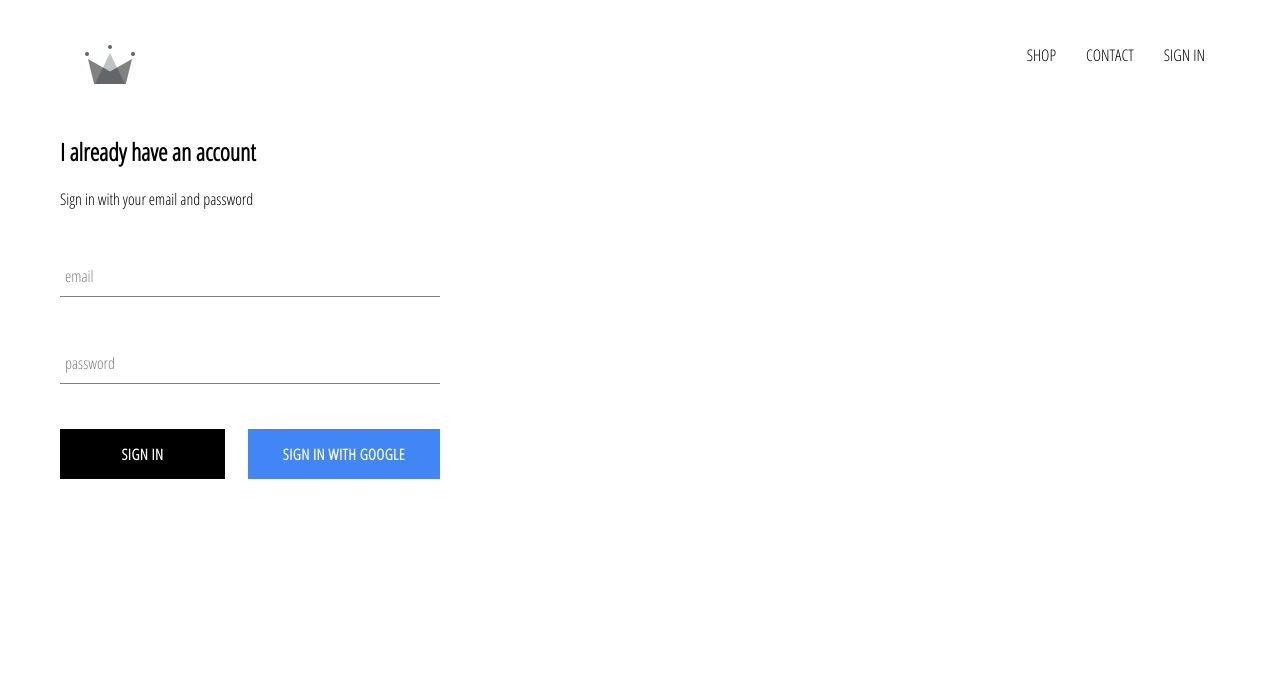
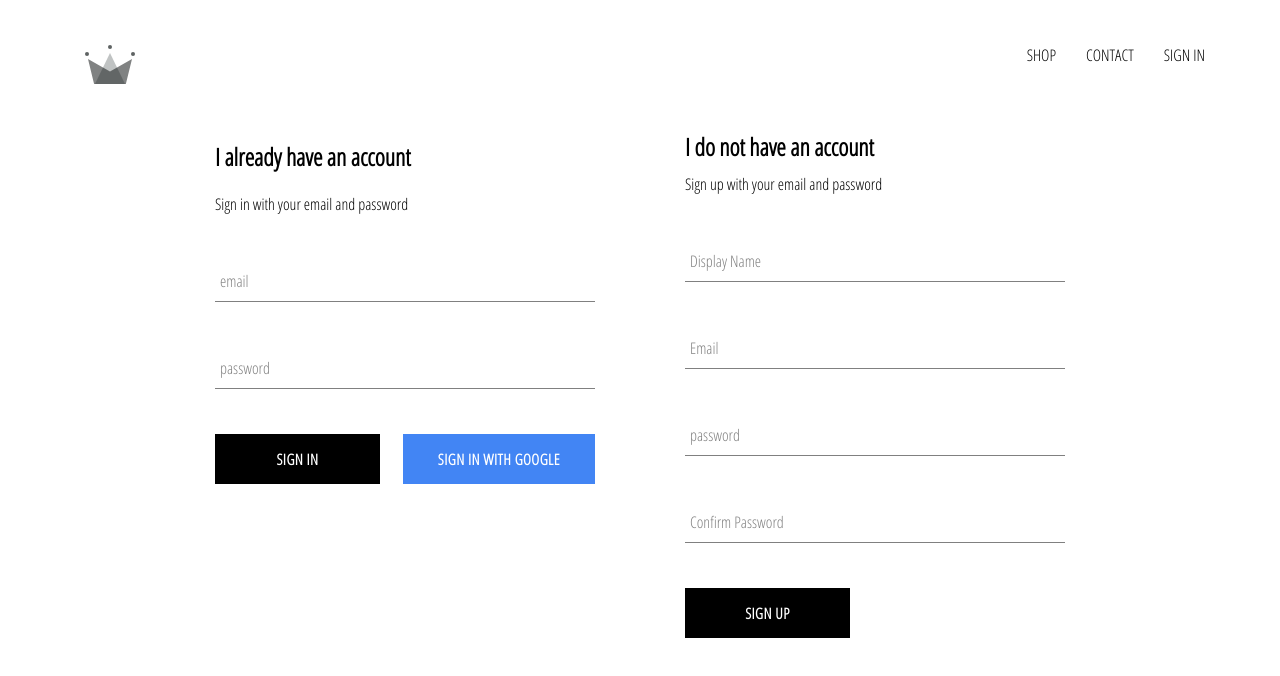
Before and after one commit to denisjovic/tricksy-clothing, a React (Create React App) app: page /signin in a window 1280 px wide. Shown: the top 676 px of the page. Built offline with nearby package versions, Linux system fonts and the light colour scheme; no server answers; a web font is replaced by a local one.

Commit message:
added sign up with email and password;

```diff
--- a/src/App.js
+++ b/src/App.js
@@ -5,7 +5,7 @@
 import Header from "./components/header/header.component"
 import SignInAndSignUpPage from './pages/sign-in-and-sign-up/sign-in-and-sign-up.component'
 import { Route, Switch} from "react-router-dom";
-import { auth } from '../src/firebase/firebase.utils';
+import { auth, createUserProfileDocument } from '../src/firebase/firebase.utils';
 
 class App extends React.Component{
     constructor() {
@@ -18,9 +18,20 @@
     unsubscribeFromAuth = null;
 
     componentDidMount() {
-        this.unsubscribeFromAuth = auth.onAuthStateChanged(user => {
-            this.setState({currentUser: user})
-            console.log(user)
+        this.unsubscribeFromAuth = auth.onAuthStateChanged(async userAuth => {
+            if(userAuth) {
+                const userRef = await createUserProfileDocument(userAuth)
+                userRef.onSnapshot(snapshot => {
+                    this.setState({
+                        currentUser: {
+                            id: snapshot.id,
+                            ...snapshot.data()
+                        }
+                    })
+                })
+            } else {
+                this.setState({currentUser: userAuth})
+            }
         })
     }
 
--- /dev/null
+++ b/src/components/sign-up/sign-up.component.jsx
@@ -0,0 +1,94 @@
+import React, {Fragment} from 'react'
+
+import './sign-up.styles.scss'
+
+import FormInput from '../form-input/form-input.component'
+import CustomButton from '../custom-button/custom-button.component'
+import {auth, createUserProfileDocument} from '../../firebase/firebase.utils'
+
+class SignUp extends React.Component {
+    constructor(props) {
+        super(props);
+        this.state = {
+            displayName: '',
+            email: '',
+            password: '',
+            confirmPassword: ''
+        }
+    }
+
+    handleSubmit = async (event) => {
+        event.preventDefault()
+        const { email, password, confirmPassword, displayName } = this.state
+        if (password !== confirmPassword) {
+            alert('passwords do not match!')
+            return;
+        }
+
+        try {
+            // calls firebase method for creating new user, returns user auth object, same as with google signin
+            const { user } = await auth.createUserWithEmailAndPassword(email, password)
+            // call custom function for saving user in db
+            await createUserProfileDocument(user, {displayName})
+            // reset the state
+            this.setState({
+                displayName: '',
+                email: '',
+                password: '',
+                confirmPassword: ''
+            })
+        }
+        catch (error) {
+            console.error('error is', error)
+        }
+    }
+
+    handleChange = (event) => {
+        const {name, value} = event.target
+        this.setState({[name]: value})
+    }
+
+    render() {
+        const { email, password, confirmPassword, displayName } = this.state
+        return(
+            <div className="sign-up">
+                <h2 className="title">I do not have an account</h2>
+                <span>Sign up with your email and password</span>
+                <form onSubmit={this.handleSubmit}>
+                    <FormInput
+                        type="text"
+                        name="displayName"
+                        value={displayName}
+                        onChange={this.handleChange}
+                        label="Display Name"
+                        required
+                    /><FormInput
+                        type="email"
+                        name="email"
+                        value={email}
+                        onChange={this.handleChange}
+                        label="Email"
+                        required
+                    /><FormInput
+                        type="password"
+                        name="password"
+                        value={password}
+                        onChange={this.handleChange}
+                        label="password"
+                        required
+                    /><FormInput
+                        type="password"
+                        name="confirmPassword"
+                        value={confirmPassword}
+                        onChange={this.handleChange}
+                        label="Confirm Password"
+                        required
+                    />
+                        <CustomButton type="submit">SIGN UP</CustomButton>
+                </form>
+            </div>
+        )
+    }
+}
+
+export default SignUp;
--- /dev/null
+++ b/src/components/sign-up/sign-up.styles.scss
@@ -0,0 +1,9 @@
+.sign-up {
+  display: flex;
+  flex-direction: column;
+  width: 380px;
+
+  .title {
+    margin: 10px 0;
+  }
+}
--- a/src/firebase/firebase.utils.js
+++ b/src/firebase/firebase.utils.js
@@ -12,6 +12,31 @@
     measurementId: "G-J550D3KE01"
 }
 
+export const createUserProfileDocument = async (userAuth, additionalData) => {
+    if (!userAuth) return;
+    const userRef = firestore.doc(`users/${userAuth.uid}`)
+    const snapShot = await userRef.get() //check if user with this id exists in db
+    if (!snapShot.exists) {
+        const { displayName, email } = userAuth
+        const createdAt = new Date()
+
+        // if not, save this data to the db
+        try {
+            await userRef.set({
+                displayName,
+                email,
+                createdAt,
+                ...additionalData
+            })
+        } catch(error) {
+            console.log('Error creating user', error.message)
+        }
+    }
+
+    return userRef
+
+}
+
 firebase.initializeApp(config)
 
 export const auth = firebase.auth()
--- a/src/pages/sign-in-and-sign-up/sign-in-and-sign-up.component.jsx
+++ b/src/pages/sign-in-and-sign-up/sign-in-and-sign-up.component.jsx
@@ -1,10 +1,12 @@
 import React from 'react'
 import './sign-in-and-sign-up.styles.scss'
 import SignIn from '../../components/sign-in/sign-in.component'
+import SignUp from '../../components/sign-up/sign-up.component'
 
 const SignInAndSignUpPage = () => (
     <div className="sign-in-and-sign-up">
         <SignIn/>
+        <SignUp/>
     </div>
 )
 
--- a/src/pages/sign-in-and-sign-up/sign-in-and-sign-up.styles.scss
+++ b/src/pages/sign-in-and-sign-up/sign-in-and-sign-up.styles.scss
@@ -0,0 +1,6 @@
+.sign-in-and-sign-up {
+  width: 850px;
+  display: flex;
+  justify-content: space-between;
+  margin: 30px auto;
+}
```
